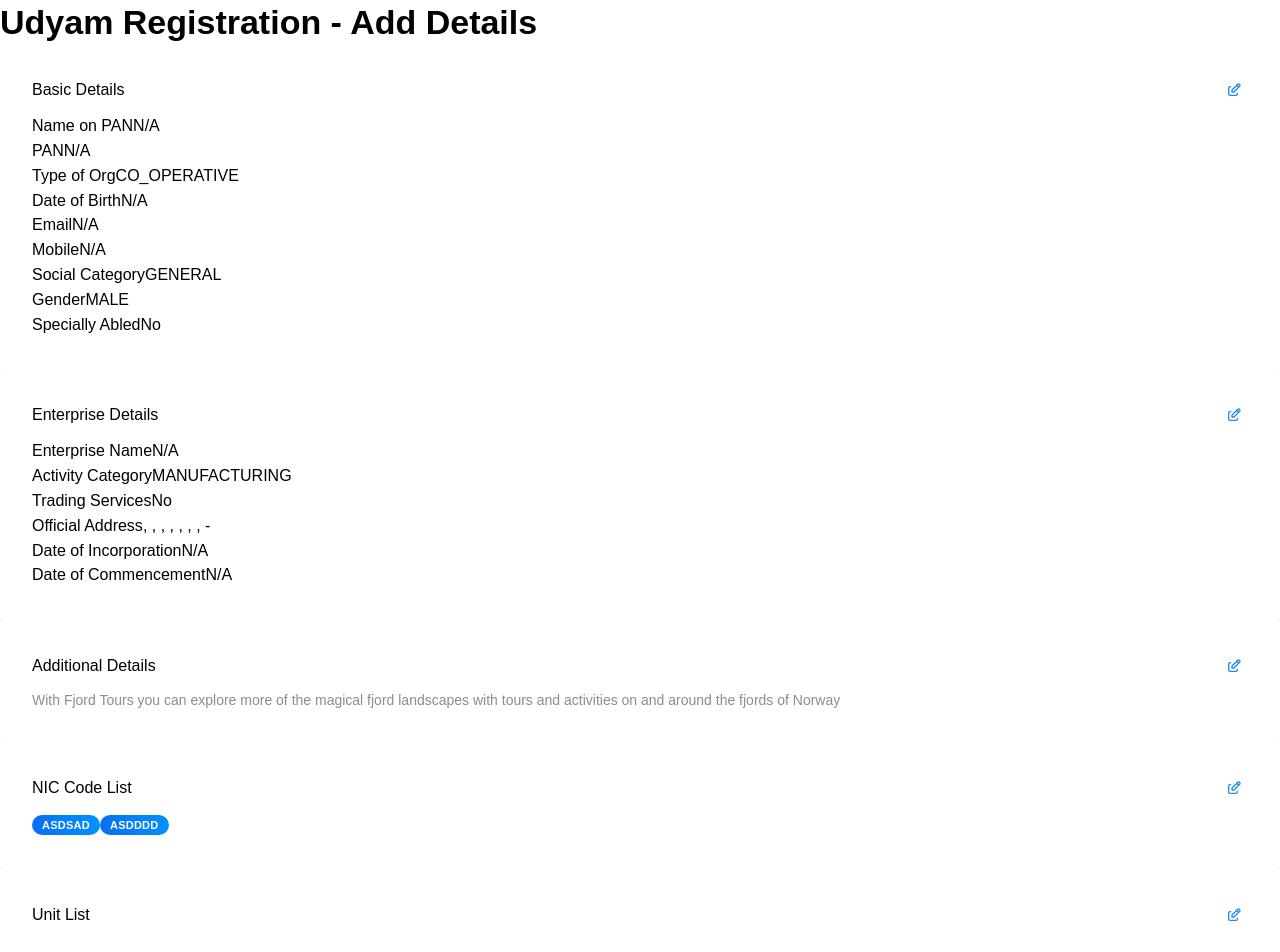
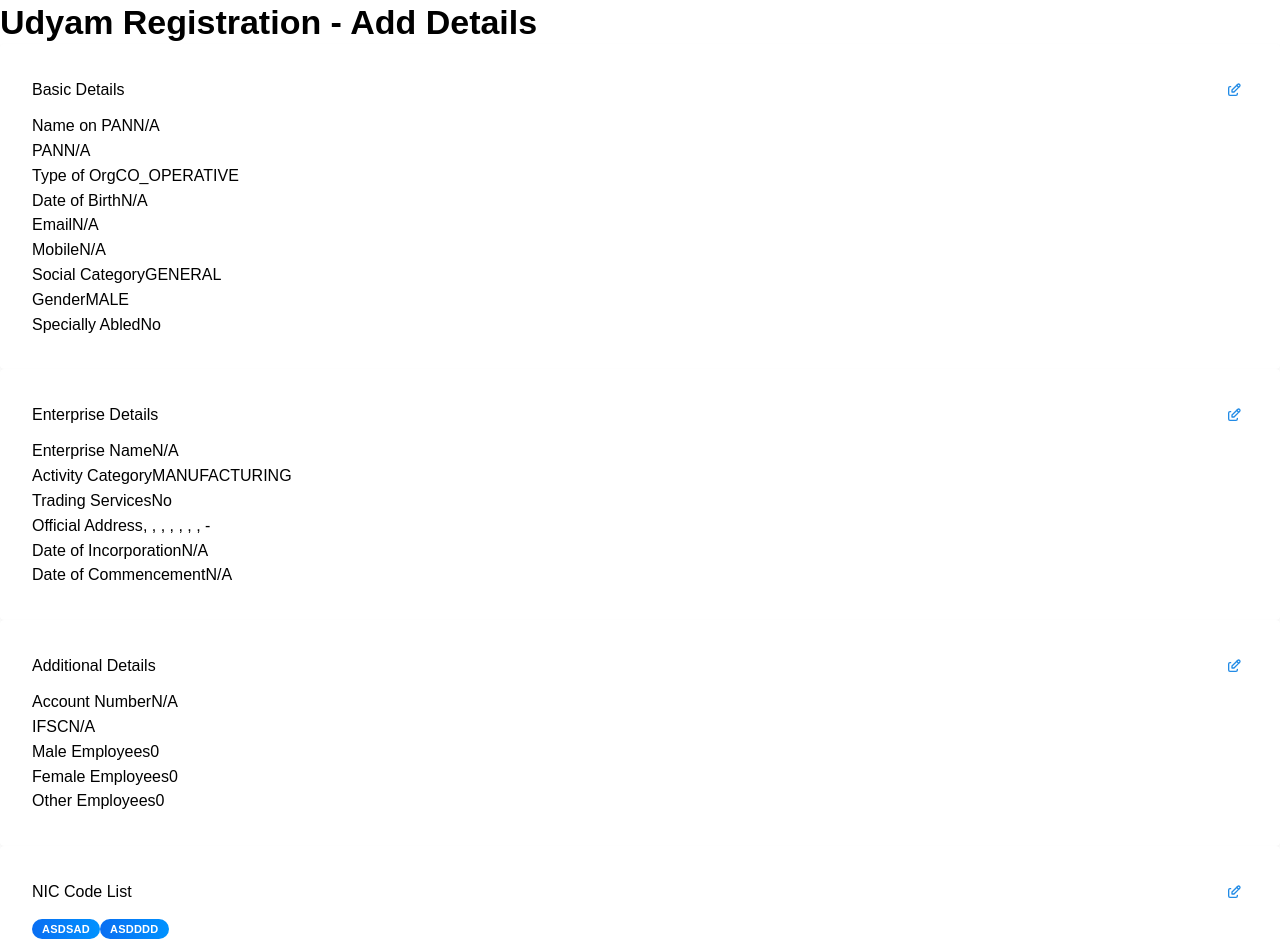
Before and after one commit to vaishnavimokle/udyam-registration-assignment, a Next.js app: page /udyam/addDetails in a window 1280 px wide. Shown: the top 952 px of the page. Built offline with nearby package versions, Linux system fonts and the light colour scheme.

Commit message:
added extra details form form

```diff
--- a/src/components/udyam/details/extraForm.tsx
+++ b/src/components/udyam/details/extraForm.tsx
@@ -1,16 +1,10 @@
+import { UdyamBankDetail, UdyamEmployeeDetail } from "@/types/udyamRegistration";
 import { Button, TextInput, NumberInput } from "@mantine/core";
 import { useForm } from "@mantine/form";
 
 type ExtraDetailField = {
-  bankDetails: {
-    accountNumber: string | undefined;
-    ifscCode: string | undefined;
-  };
-  numberOfEmployees: {
-    male: number | undefined;
-    female: number | undefined;
-    others: number | undefined;
-  };
+  bankDetails?: UdyamBankDetail;
+  numberOfEmployees?: UdyamEmployeeDetail;
 };
 
 type ExtraDetailFormProps = ExtraDetailField & {
--- a/src/pages/udyam/addDetails.tsx
+++ b/src/pages/udyam/addDetails.tsx
@@ -8,6 +8,8 @@ import {
 } from "@/constants/addDetails";
 import {
   UdyamAddressDetail,
+  UdyamBankDetail,
+  UdyamEmployeeDetail,
   UdyamRegistrationDetailRequest,
 } from "@/types/udyamRegistration";
 import { ReactNode, useState } from "react";
@@ -18,6 +20,7 @@ import { useRouter } from "next/router";
 import FormCard from "@/components/udyam/details/formCard";
 import BasicDetailForm from "@/components/udyam/details/basicForm";
 import EnterpriseDetailForm from "@/components/udyam/details/enterpriseForm";
+import ExtraDetailForm from "@/components/udyam/details/extraForm";
 
 const AddDetailPage = () => {
   const [udyamDetails, setUdyamDetails] =
@@ -42,8 +45,6 @@ const AddDetailPage = () => {
         district: "",
         state: "",
         pincode: "",
-        stateValue: "",
-        districtValue: "",
       },
       enterpriseStatus: {
         dateOfIncorporation: "",
@@ -165,6 +166,24 @@ const AddDetailPage = () => {
     setOpenForm(true);
   };
 
+  const handleExtraDetailsEdit = () => {
+    setFromContent(
+      <ExtraDetailForm
+        bankDetails={udyamDetails.bankDetails}
+        numberOfEmployees={udyamDetails.numberOfEmployees}
+        onSubmit={(updatedDetails) => {
+          setUdyamDetails((prevDetails) => ({
+            ...prevDetails,
+            bankDetails: updatedDetails.bankDetails,
+            numberOfEmployees: updatedDetails.numberOfEmployees,
+          }));
+          handleCloseForm();
+        }}
+      />
+    );
+    setOpenForm(true);
+  };
+
   const formatAddress = (address: UdyamAddressDetail) => {
     return `${address.door}, ${address.premises}, ${address.town}, ${address.block}, ${address.road}, ${address.city}, ${address.district}, ${address.state} - ${address.pincode}`;
   };
@@ -247,13 +266,30 @@ const AddDetailPage = () => {
                 </FormCard>
                 <FormCard
                   title="Additional Details"
-                  onEditClick={handleBasicDetailsEdit}
+                  onEditClick={handleExtraDetailsEdit}
                 >
-                  <Text size="sm" c="dimmed">
-                    With Fjord Tours you can explore more of the magical fjord
-                    landscapes with tours and activities on and around the
-                    fjords of Norway
-                  </Text>
+                  <div className="flex flex-col gap-2">
+                    <FormLabel
+                      label="Account Number"
+                      value={udyamDetails.bankDetails?.accountNumber}
+                    />
+                    <FormLabel
+                      label="IFSC"
+                      value={udyamDetails.bankDetails?.ifscCode}
+                    />
+                    <FormLabel
+                      label="Male Employees"
+                      value={"" + udyamDetails.numberOfEmployees?.male}
+                    />
+                    <FormLabel
+                      label="Female Employees"
+                      value={"" + udyamDetails.numberOfEmployees?.female}
+                    />
+                    <FormLabel
+                      label="Other Employees"
+                      value={"" + udyamDetails.numberOfEmployees?.others}
+                    />
+                  </div>
                 </FormCard>
                 <FormCard
                   title="NIC Code List"
```
Lines whose indentation alone changed are shown as unchanged.
